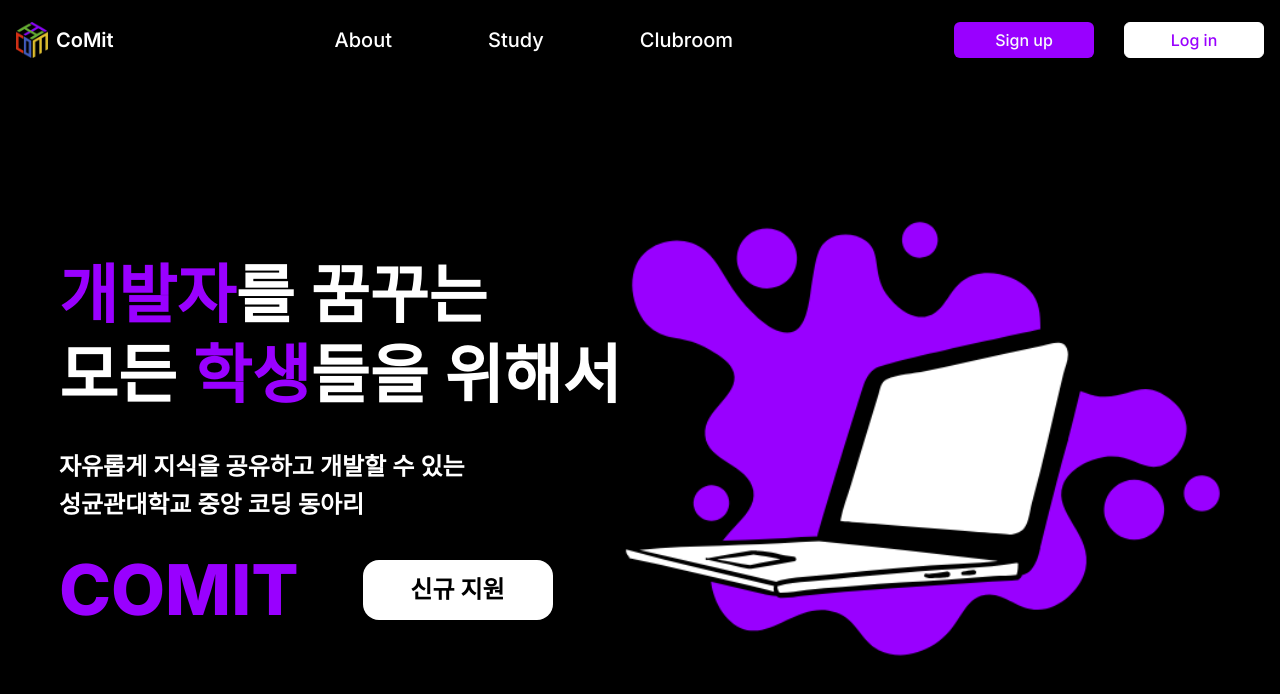
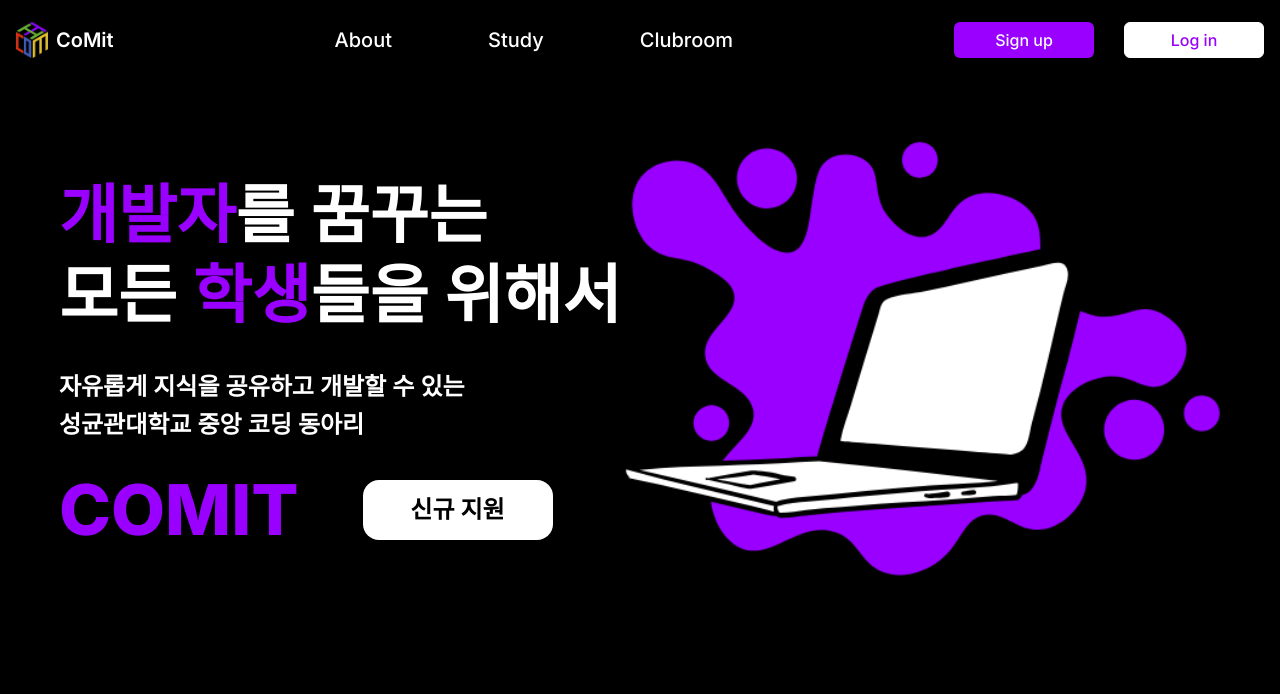
Before and after one commit to skku-comit/comit-website, a Next.js app: page / in a window 1280 px wide. Shown: the top 694 px of the page. Built offline with nearby package versions, Linux system fonts and the light colour scheme.

Commit message:
refactor: Fix main layout & remove repeated code

```diff
--- a/app/(main)/(dark)/layout.tsx
+++ b/app/(main)/(dark)/layout.tsx
@@ -4,7 +4,7 @@ export default function DarkLayout({
   children: React.ReactNode
 }) {
   return (
-    <main className="flex min-h-dvh flex-1 flex-col items-center bg-black">
+    <main className="flex h-fit w-full flex-1 flex-col items-center bg-black">
       {children}
     </main>
   )
--- a/app/(main)/(light)/layout.tsx
+++ b/app/(main)/(light)/layout.tsx
@@ -4,7 +4,7 @@ export default function LightLayout({
   children: React.ReactNode
 }) {
   return (
-    <main className="flex min-h-dvh w-[1280px] flex-1 flex-col items-center">
+    <main className="mt-20 flex h-fit w-full flex-1 flex-col items-center">
       {children}
     </main>
   )
--- a/app/(main)/layout.tsx
+++ b/app/(main)/layout.tsx
@@ -8,14 +8,12 @@ export default function MainLayout({
 }) {
   return (
     <div
-      className="h-screen w-screen overflow-x-hidden overflow-y-scroll"
+      className="flex h-screen w-screen flex-col items-center justify-start overflow-y-scroll"
       style={{ WebkitOverflowScrolling: 'touch' }}
     >
-      <div className="flex min-h-dvh flex-col items-center">
-        <Header />
-        <div className="flex w-full justify-center pt-20">{children}</div>
-        <Footer />
-      </div>
+      <Header />
+      {children}
+      <Footer />
     </div>
   )
 }
--- a/components/common/Header.tsx
+++ b/components/common/Header.tsx
@@ -21,13 +21,15 @@ import ComitLogo from '@/public/comit.png'
 
 export function NavLink({ href }: { href: string }) {
   const pathname = usePathname()
+  const isDarkMode = ['/', '/signup', '/login'].includes(pathname)
   return (
     <Link
       href={`/${href}`}
       className={cn(
         'flex items-center text-xl hover:text-primary',
-        ['/', '/signup', '/login'].includes(pathname) && 'text-white'
+        isDarkMode && 'text-white'
       )}
+      scroll={true}
     >
       <p className="font-medium capitalize">{href}</p>
     </Link>
@@ -35,14 +37,14 @@ export function NavLink({ href }: { href: string }) {
 }
 export default function Header() {
   const pathname = usePathname()
+  const isDarkMode = ['/', '/signup', '/login'].includes(pathname)
+
   const router = useRouter()
   return (
     <header
       className={cn(
         'fixed top-0 z-10 flex h-20 w-full justify-center px-4',
-        ['/', '/signup', '/login'].includes(pathname)
-          ? 'bg-black'
-          : 'border-b border-b-gray-200 bg-white'
+        isDarkMode ? 'bg-black' : 'border-b border-b-gray-200 bg-white'
       )}
     >
       <nav className="flex h-full w-screen max-w-[1280px] items-center justify-between">
@@ -52,7 +54,7 @@ export default function Header() {
             <p
               className={cn(
                 'text-xl font-semibold',
-                ['/', '/signup', '/login'].includes(pathname) && 'text-white'
+                isDarkMode && 'text-white'
               )}
             >
               CoMit
@@ -71,7 +73,7 @@ export default function Header() {
           <Button
             className={cn(
               'h-[36px] w-[120px] text-base lg:w-[140px]',
-              ['/', '/signup', '/login'].includes(pathname) && 'border-white'
+              isDarkMode && 'border-white'
             )}
             variant="outline"
             asChild
@@ -83,18 +85,14 @@ export default function Header() {
       <Drawer>
         <DrawerTrigger>
           <GiHamburgerMenu
-            className={cn(
-              'md:hidden',
-              ['/', '/signup', '/login'].includes(pathname) && 'text-white'
-            )}
+            className={cn('md:hidden', isDarkMode && 'text-white')}
             size={32}
           />
         </DrawerTrigger>
         <DrawerContent
           className={cn(
             'flex flex-col gap-4 px-6 pb-6',
-            ['/', '/signup', '/login'].includes(pathname) &&
-              'border-gray-900 bg-black text-slate-200'
+            isDarkMode && 'border-gray-900 bg-black text-slate-200'
           )}
         >
           <DrawerClose>
```
